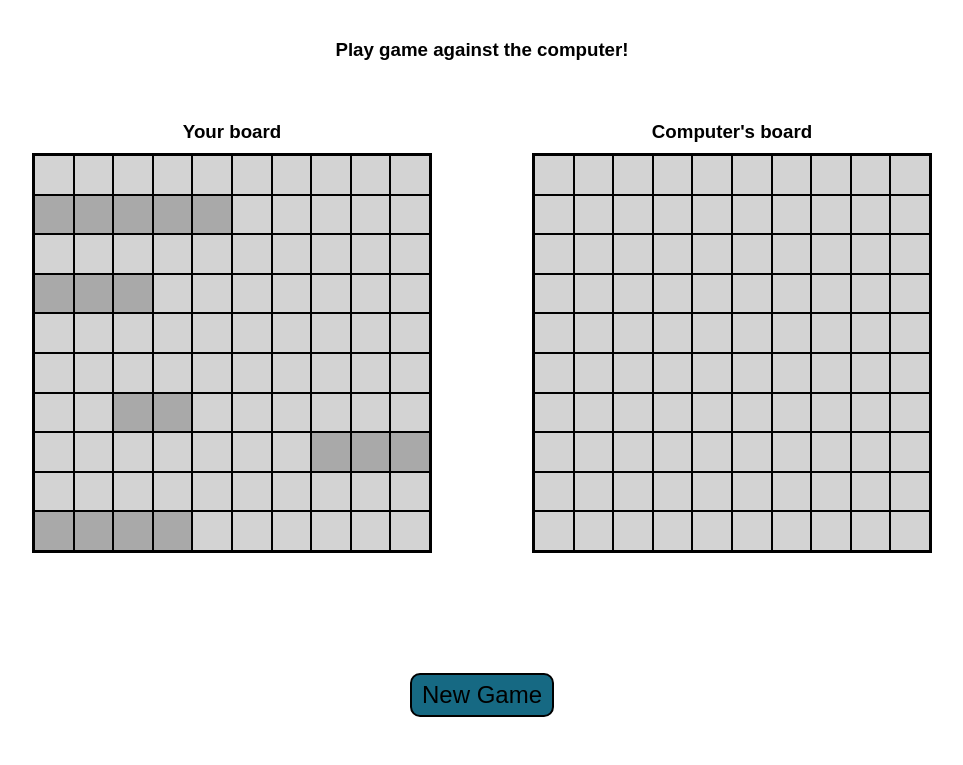
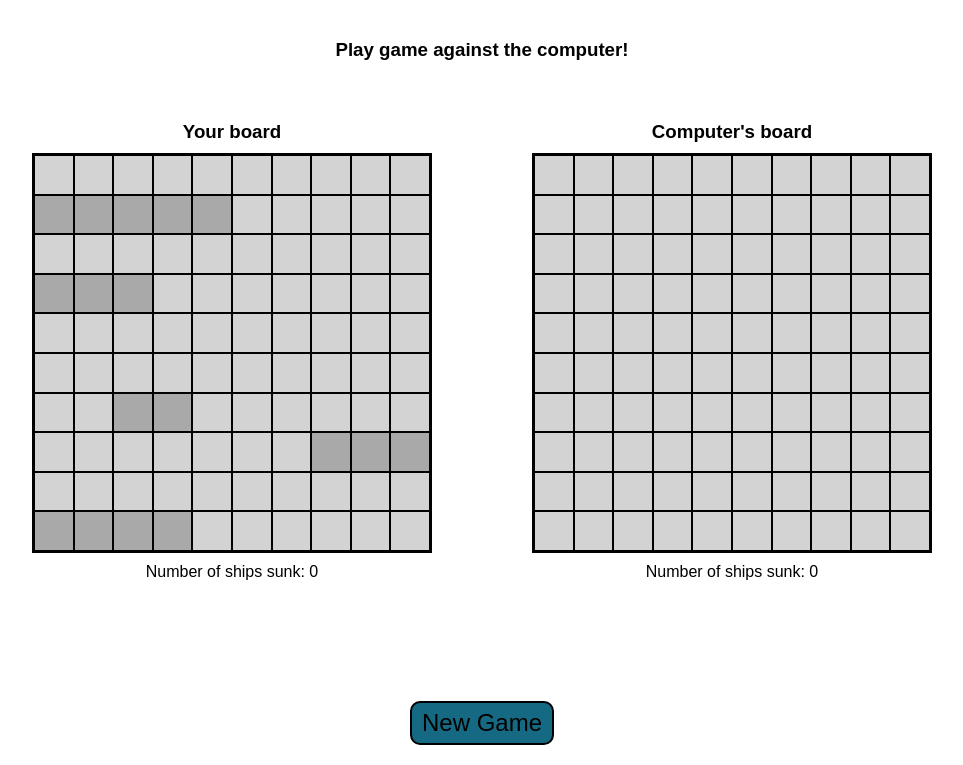
Before and after one commit to anjahrot/BattleShip, a website built with webpack: page src/index.html in a window 1280 px wide. Shown: the part 78-843 px from the top of the page, without its empty margins (158-1121 px from the left). Before the commit the page ends 815 px from the top, so only its background shows below. Built offline with nearby package versions, Linux system fonts and the light colour scheme.

Commit message:
<feat>Added information on number of ships sunk  for each board, and event listener to button that starts new game.

```diff
--- a/src/DOM_Manager.js
+++ b/src/DOM_Manager.js
@@ -2,6 +2,9 @@ const domManager = (() => {
 
     const boardRealPlayer = document.querySelector(".realPlayerBoard");
     const boardComputer = document.querySelector(".computerBoard");
+    const winnerText = document.querySelector(".winner");
+    const shipsSunkReal = document.querySelector(".shipsSunkRealPlayer");
+    const shipsSunkComp = document.querySelector(".shipsSunkComputer");
 
     //update board after turn
     const updateBoard = (player) => {
@@ -65,11 +68,18 @@ const domManager = (() => {
     }
 
     const declareWinner = (player) => {
-        const winnerText = document.querySelector(".winner");
         winnerText.textContent = `${player} won the game this time! Play again?`;
     }
 
-    return {updateBoard, declareWinner}
+    const shipsSunkOnCompBoard = (num) => {
+        shipsSunkComp.textContent = `Number of ships sunk: ${num}`;
+    }
+
+    const shipsSunkOnRealBoard = (num) =>{
+        shipsSunkReal.textContent = `Number of ships sunk: ${num}`;
+    }
+
+    return {updateBoard, declareWinner, shipsSunkOnCompBoard, shipsSunkOnRealBoard}
 
 })();
 
--- a/src/game.js
+++ b/src/game.js
@@ -2,8 +2,11 @@ import Ship from "./ship.js";
 import Player from "./player.js";
 import domManager from "./DOM_Manager.js";
 
+const newGame = document.querySelector('#startBtn');
 
-export function GameController() {
+const GameController = () => {
+
+    let gameOver = false;
 
     //Initiating players
     const player = new Player('real');
@@ -38,6 +41,8 @@ export function GameController() {
     //Render boards, showing ships on real players board
     domManager.updateBoard(player);
     domManager.updateBoard(computer);
+    domManager.shipsSunkOnRealBoard(player.playerBoard.shipsSunk);
+    domManager.shipsSunkOnCompBoard(computer.playerBoard.shipsSunk);
 
     //Add eventlisteners for the computer board
     const computerBoard = document.querySelector(".computerBoard");
@@ -46,9 +51,7 @@ export function GameController() {
     function clickHandlerBoard(e) {
         const selectedRow = e.target.dataset.row;
         const selectedColumn = e.target.dataset.column;
-        //console.log(`Selected: row ${selectedRow} and column ${selectedColumn}`);
 
-        //If hit gap between squares
         if(!selectedColumn) return;
 
         if(computer.playerBoard.isCoordinateAttacked([selectedRow,selectedColumn])){
@@ -57,7 +60,9 @@ export function GameController() {
         else {
             computer.playerBoard.receiveAttack([selectedRow,selectedColumn]);
             domManager.updateBoard(computer);
+            domManager.shipsSunkOnCompBoard(computer.playerBoard.shipsSunk);
             if(computer.playerBoard.isAllShipsSunk()) {
+                gameOver = true;
                 domManager.declareWinner('Congratulations! You');
                 computerBoard.removeEventListener("click", clickHandlerBoard);
             }
@@ -65,7 +70,6 @@ export function GameController() {
                 computerPlay();
             }
         }
-
     }
 
     function computerPlay() {
@@ -77,11 +81,26 @@ export function GameController() {
         else {
             player.playerBoard.receiveAttack([x,y]);
             domManager.updateBoard(player);
+            domManager.shipsSunkOnRealBoard(player.playerBoard.shipsSunk);
             if(player.playerBoard.isAllShipsSunk()) {
+                gameOver = true;
                 domManager.declareWinner('Computer');
                 computerBoard.removeEventListener("click", clickHandlerBoard);
             }
         }
     }
 
-}
+    newGame.addEventListener('click', (e) => {
+        e.stopPropagation();
+        if(gameOver) {
+            GameController();
+        }
+        else if(confirm('Are you sure you want to quit ongoing game?')) {
+            GameController();
+        }
+    });
+
+
+};
+
+export default GameController;
--- a/src/index.html
+++ b/src/index.html
@@ -17,10 +17,12 @@
           <div class="boards">
             <h3>Your board</h3>
             <div class="realPlayerBoard"></div>
+            <p class="shipsSunkRealPlayer"></p>
           </div>
           <div class="boards">
             <h3>Computer's board</h3>
             <div class="computerBoard"></div>
+            <p class="shipsSunkComputer"></p>
           </div>
         </div>
 
--- a/src/index.js
+++ b/src/index.js
@@ -1,4 +1,5 @@
 import './style.css';
-import { GameController } from "./game.js";
+import GameController from './game.js';
 
+//Initialize new game on render webpage
 GameController();
```
